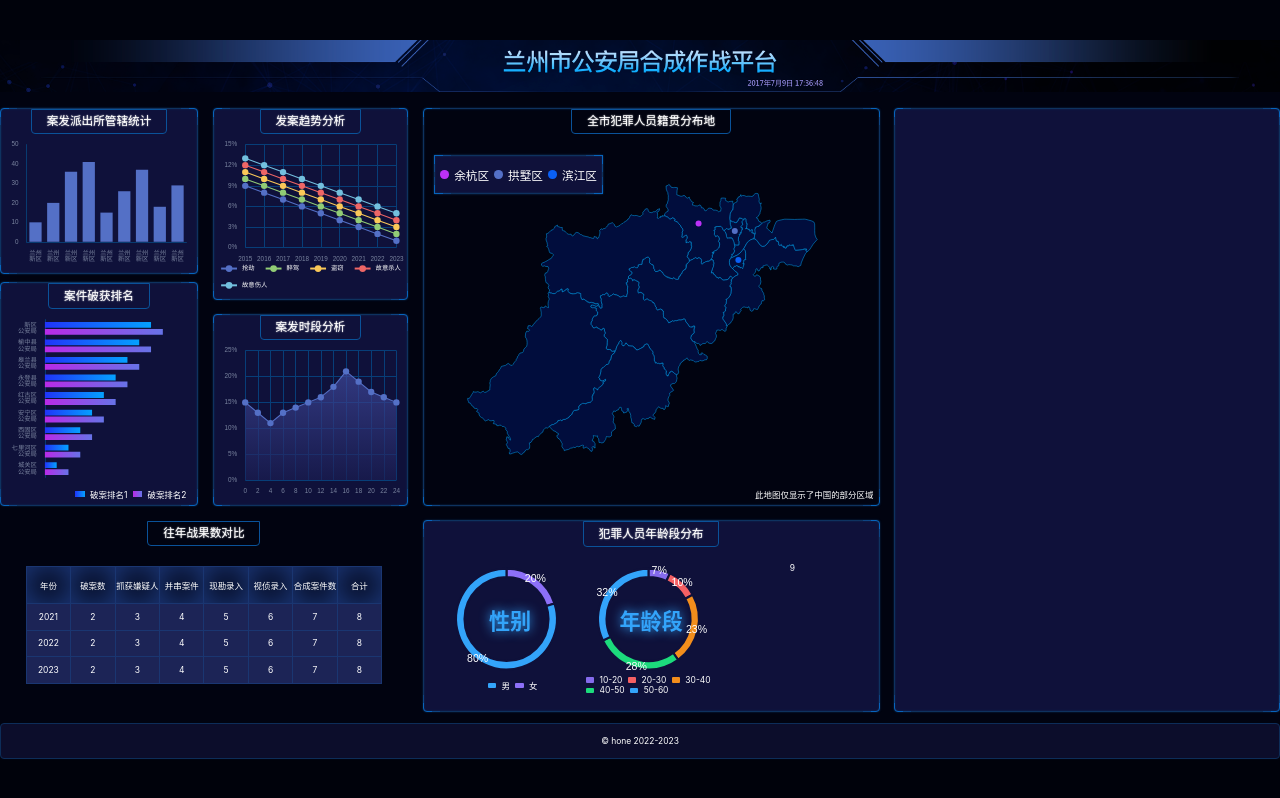
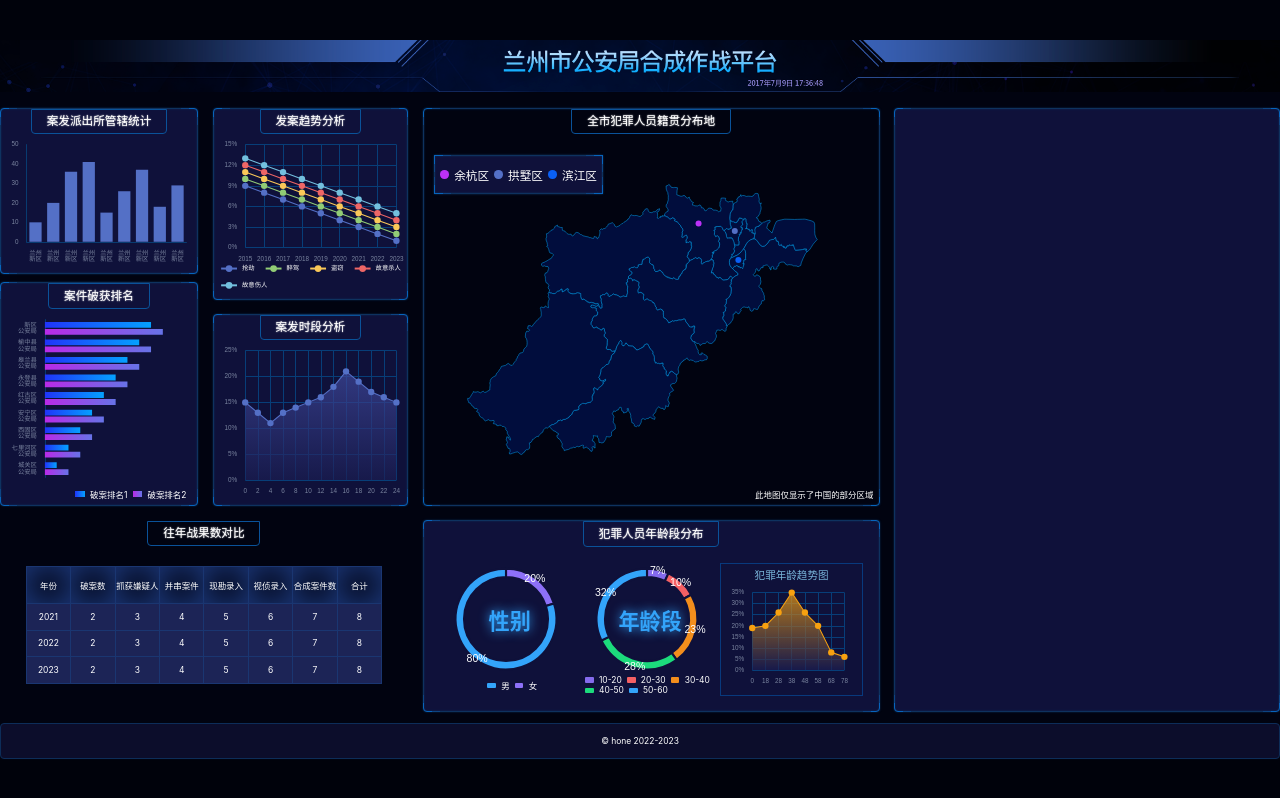
Before and after one commit to shyhhh/big-screen, a React (Vite) app: page /#/ in a window 1280 px wide. Built offline with nearby package versions, Linux system fonts and the light colour scheme.

Commit message:
chart-9 完成

```diff
--- a/src/components/chart-4.tsx
+++ b/src/components/chart-4.tsx
@@ -28,7 +28,6 @@
         },
         series: [
           {
-            name: '故意伤人',
             type: 'line',
             data: [0.15, 0.13, 0.11, 0.13, 0.14, 0.15, 0.16, 0.18, 0.21, 0.19, 0.17, 0.16, 0.15],
             symbol: 'circle',
--- a/src/components/chart-9.tsx
+++ b/src/components/chart-9.tsx
@@ -1,15 +1,61 @@
 import React, { useEffect, useRef } from 'react'
 import * as echarts from 'echarts'
+import { createEchartsOptions } from '../shared/create-echarts-options'
+import { px } from '../shared/px'
 
 export const Chart9 = () => {
   const divRef = useRef(null)
   useEffect(() => {
     var myChart = echarts.init(divRef.current)
+    myChart.setOption(
+      createEchartsOptions({
+        color: '#F7A110',
+        xAxis: {
+          type: 'category',
+          boundaryGap: false,
+          data: [0, 18, 28, 38, 48, 58, 68, 78],
+          splitLine: { show: true, lineStyle: { color: '#073E78' } },
+          axisTick: { show: false },
+          axisLine: { show: false },
+        },
+        yAxis: {
+          type: 'value',
+          splitLine: { lineStyle: { color: '#073E78' } },
+          axisLabel: {
+            formatter(val) {
+              return val * 100 + '%'
+            },
+          },
+        },
+        series: [
+          {
+            type: 'line',
+            data: [0.19, 0.2, 0.26, 0.35, 0.26, 0.2, 0.08, 0.06],
+            symbol: 'circle',
+            symbolSize: px(12),
+            lineStyle: { width: px(2) },
+            areaStyle: {
+              color: new echarts.graphic.LinearGradient(0, 0, 0, 1, [
+                {
+                  offset: 0,
+                  color: '#F7A110',
+                },
+                {
+                  offset: 1,
+                  color: '#1B1D52',
+                },
+              ]),
+            },
+          },
+        ],
+      })
+    )
   }, [])
 
   return (
     <div className="年龄段-图3">
-      9<div ref={divRef} className="chart"></div>
+      <h3>犯罪年龄趋势图</h3>
+      <div ref={divRef} className="chart"></div>
     </div>
   )
 }
--- a/src/pages/home.scss
+++ b/src/pages/home.scss
@@ -203,6 +203,16 @@
 					justify-content: flex-start;
 				}
 			}
+
+			&-图3 {
+				border: 1px solid #08397d;
+
+				h3 {
+					margin-top: px(6);
+					font-size: px(20);
+					color: #7ab6db;
+				}
+			}
 		}
 
 		.籍贯 {
```
